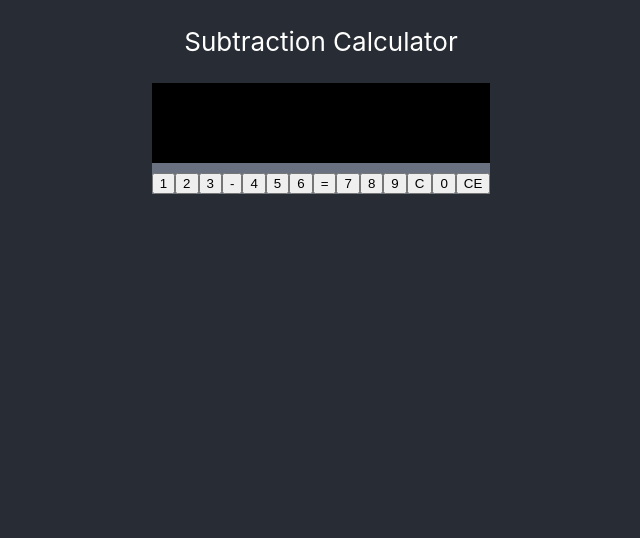
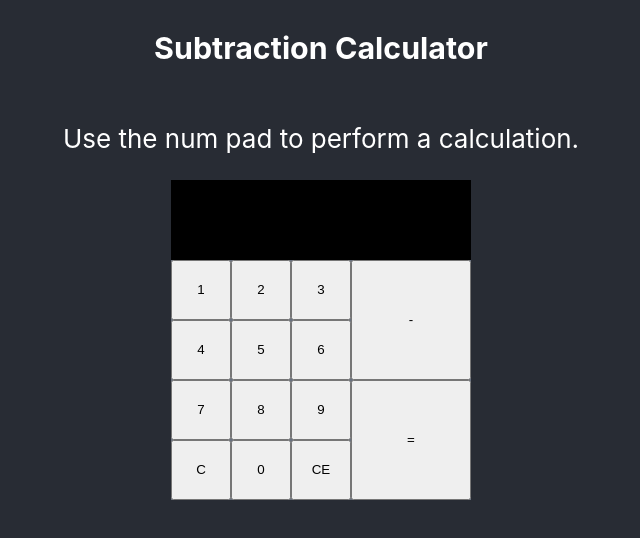
Before and after one commit to Leonardneff/calculator, a React (Create React App) app: page / in a window 1280 px wide. Shown: the top 538 px of the page, without its empty margins (319-959 px from the left). Built offline with nearby package versions, Linux system fonts and the light colour scheme.

Commit message:
Insert and style link, improve class naming

```diff
--- a/src/App.js
+++ b/src/App.js
@@ -30,7 +30,7 @@ class App extends Component {
   calculate = () => {
     try {
       this.setState({
-        result: "I have discalculia *Link*"
+        result: <div className="dycalculia"><p>Sorry, I have</p> <a href="https://en.wikipedia.org/wiki/Dyscalculia" target="_blank" rel="noopener noreferrer" >dyscalculia</a></div>
       })
     }
 
@@ -58,9 +58,10 @@ class App extends Component {
     return (
       <div className="App">
         <header className="App-header">
-          <p>
+          <h3>
             Subtraction Calculator
-          </p>
+          </h3>
+          <p>Use the num pad to perform a calculation.</p>
         </header>
         <div className="calculator">
           <Result result={this.state.result} />
--- a/src/KeyPad.js
+++ b/src/KeyPad.js
@@ -3,7 +3,7 @@ import React, {Component} from 'react';
 class KeyPad extends Component {
     render () {
         return (
-            <div className="button">
+            <div className="buttons">
                 <button name="1" onClick={e => this.props.onClick(e.target.name)}>1</button>
                 <button name="2" onClick={e => this.props.onClick(e.target.name)}>2</button>
                 <button name="3" onClick={e => this.props.onClick(e.target.name)}>3</button>
--- a/src/index.css
+++ b/src/index.css
@@ -8,6 +8,10 @@ body {
   -moz-osx-font-smoothing: grayscale;
 }
 
+a {
+  color: inherit;
+}
+
 code {
   font-family: source-code-pro, Menlo, Monaco, Consolas, 'Courier New',
     monospace;
```
